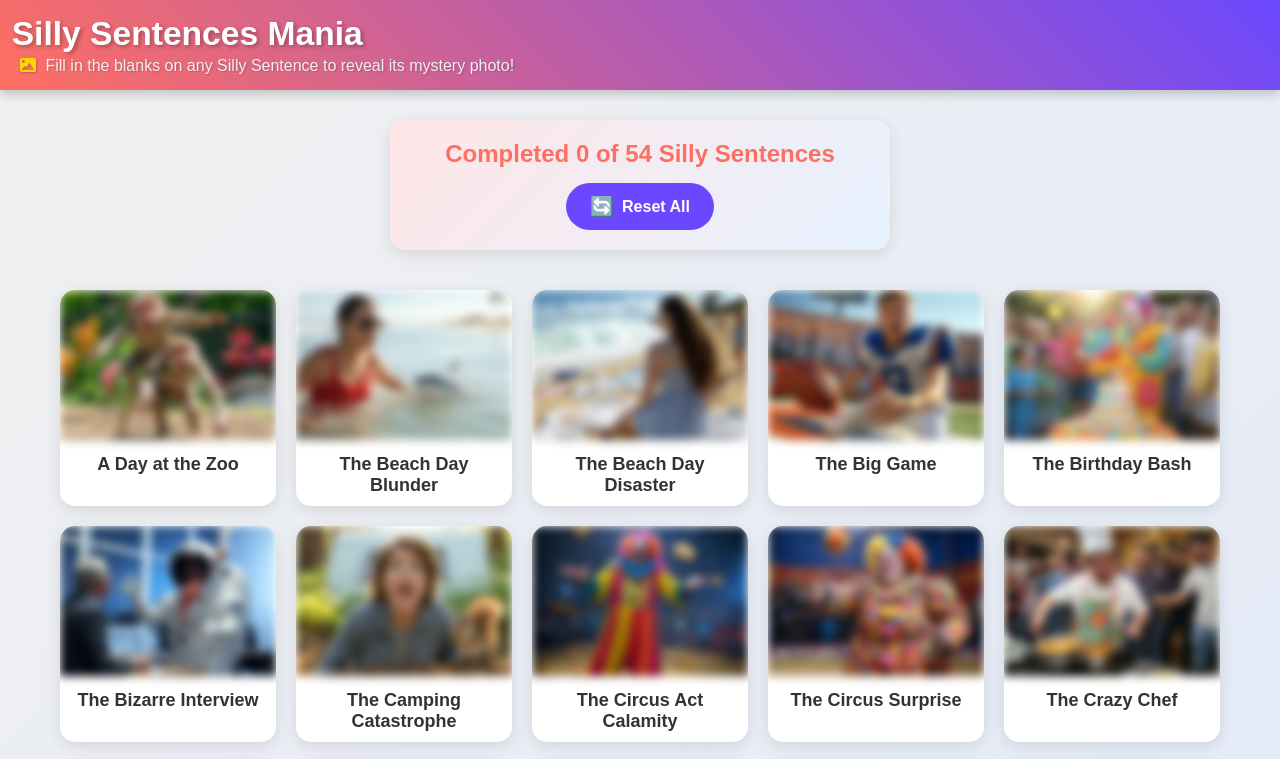
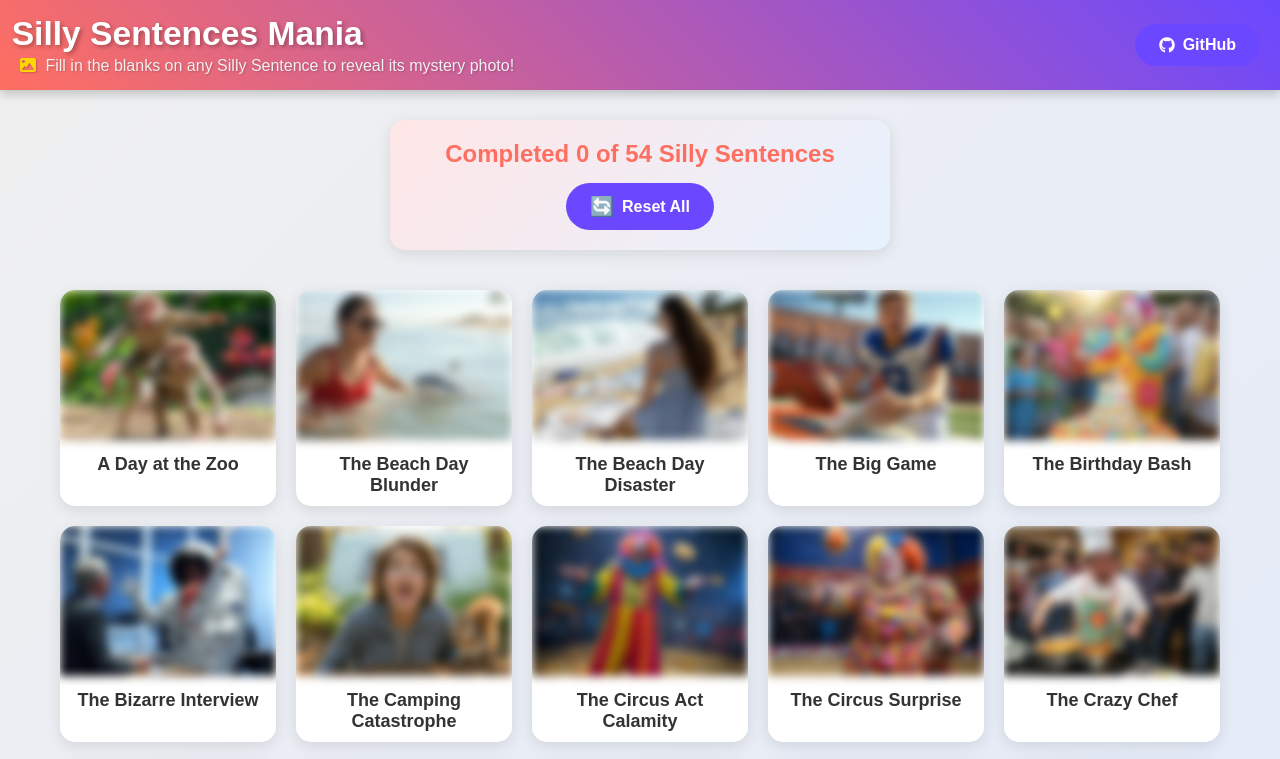
Before and after one commit to tompetersjr/sillysentences, a plain HTML site: page index.html in a window 1280 px wide. Shown: the top 759 px of the page. Drawn offline with Linux system fonts and the light colour scheme.

Commit message:
Added a link to github

```diff
--- a/index.html
+++ b/index.html
@@ -15,6 +15,9 @@
         <i class="fas fa-image"></i> Fill in the blanks on any Silly Sentence to reveal its mystery photo!
       </p>
     </div>
+    <a href="https://github.com/tompetersjr/sillysentences" class="github-button">
+      <i class="fab fa-github"></i> GitHub
+    </a>
   </header>
   <main>
     <div class="completion-status">
--- a/styles.css
+++ b/styles.css
@@ -331,6 +331,34 @@ form {
   font-size: 1.2em;
 }
 
+.github-button {
+  background-color: #6b48ff;
+  color: white;
+  padding: 12px 24px;
+  border-radius: 25px;
+  text-decoration: none;
+  font-size: 1em;
+  font-weight: bold;
+  cursor: pointer;
+  transition: all 0.3s ease;
+  display: inline-flex;
+  align-items: center;
+  justify-content: center;
+}
+
+.github-button:hover {
+  background-color: #5632cc;
+  transform: scale(1.05);
+}
+
+.github-button:active {
+  transform: scale(0.95);
+}
+
+.github-button i {
+  margin-right: 8px;
+}
+
 /* Responsive design */
 @media (max-width: 640px) {
   .completion-status {
```
